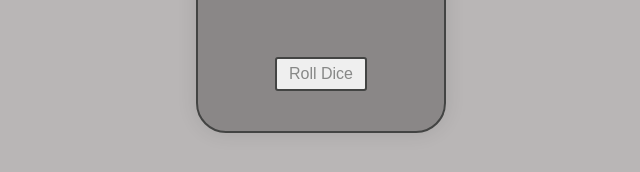
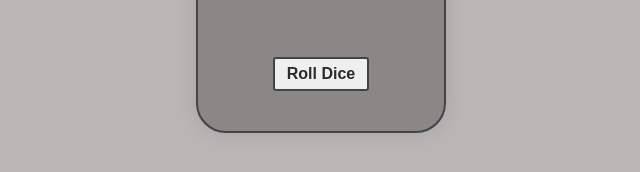
Before and after one commit to Mayron-Castillo/Dado, a plain HTML site: page index.html in a window 1280 px wide. Shown: the part 416-588 px from the top of the page, 319-959 px from the left. Drawn offline with Linux system fonts and the light colour scheme.

```diff
--- a/index.html
+++ b/index.html
@@ -20,7 +20,7 @@
         </div>
 
         <button class="roll">
-            Roll Dice
+            <strong>Roll Dice</strong>
         </button>
 
     </div>
--- a/style.css
+++ b/style.css
@@ -138,7 +138,7 @@ body{
 
 .roll{
     cursor: pointer;
-    color: #878887;
+    color: #2a2b2a;
     margin-top: 60px;
     padding: 6px 12px;
     border-radius: 3px;
```
